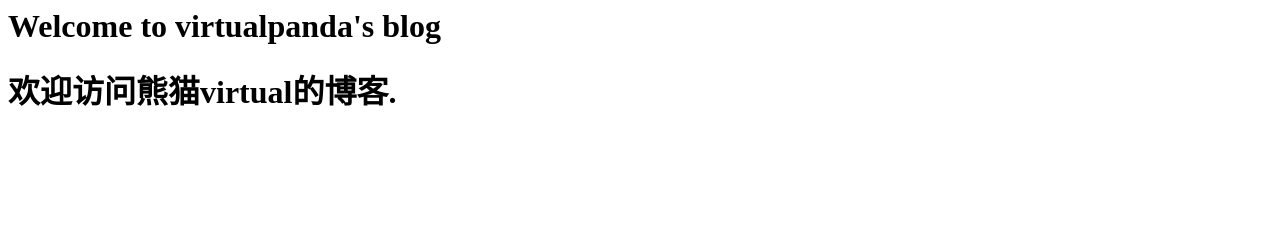
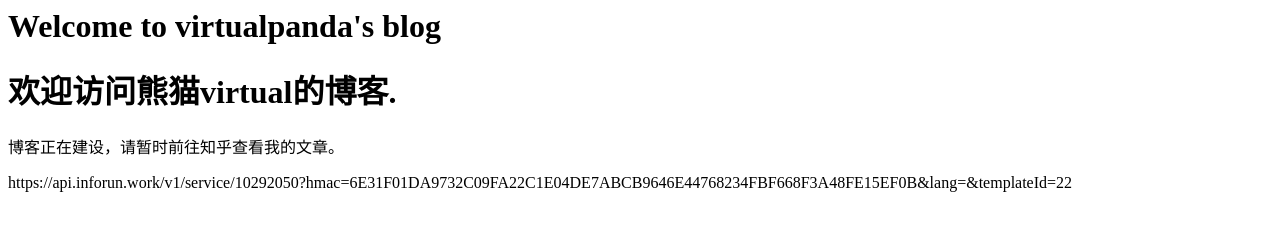
Before and after one commit to virtual-panda/virtual-panda.github.io, a plain HTML site: page index.html in a window 1280 px wide. Drawn offline with Linux system fonts and the light colour scheme.

Commit message:
Update index.html

```diff
--- a/index.html
+++ b/index.html
@@ -1,2 +1,4 @@
 <h1>Welcome to virtualpanda's blog</h1>
 <h1>欢迎访问熊猫virtual的博客.</h1>
+<p> 博客正在建设，请暂时前往知乎查看我的文章。</p>
+<p>https://api.inforun.work/v1/service/10292050?hmac=6E31F01DA9732C09FA22C1E04DE7ABCB9646E44768234FBF668F3A48FE15EF0B&lang=&templateId=22</p>
```
